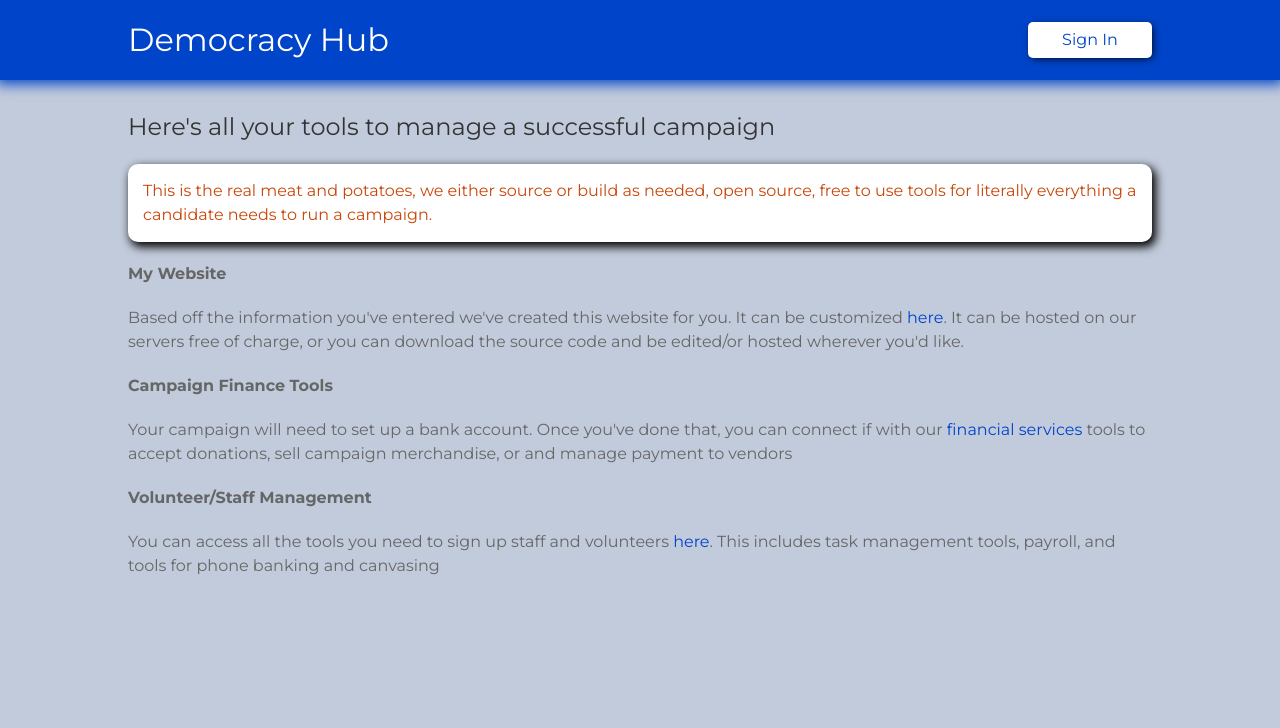
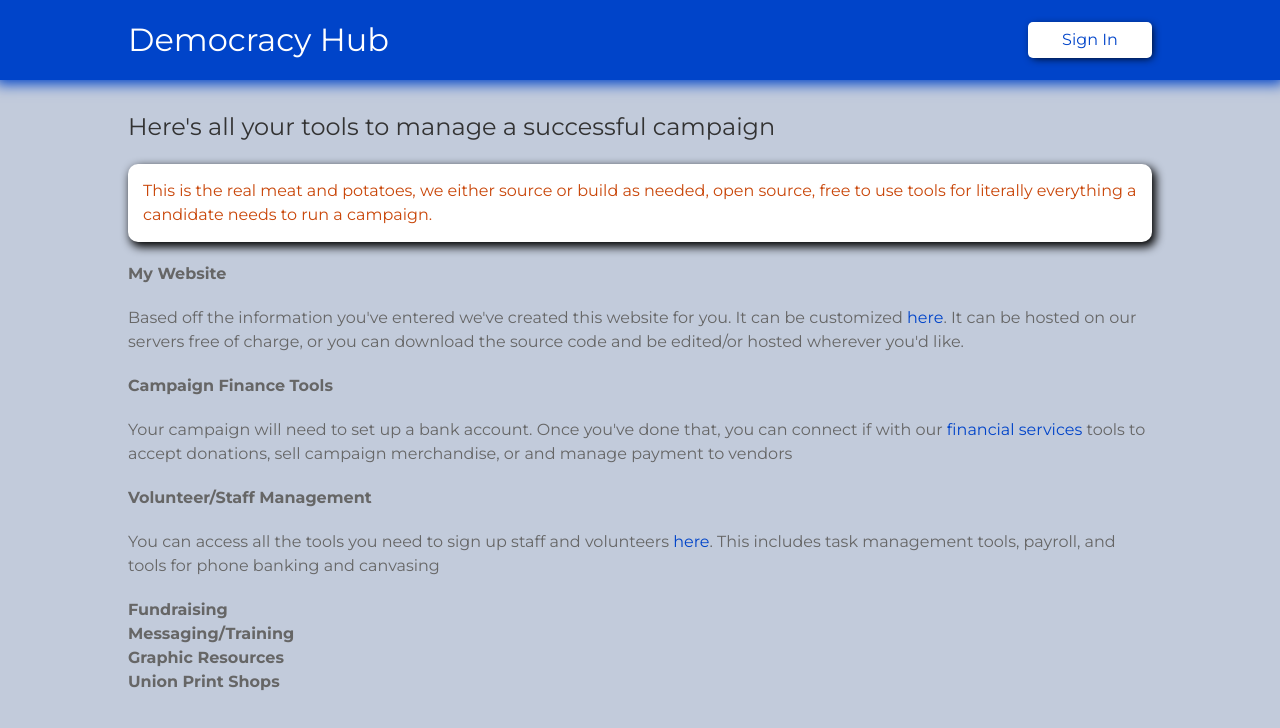
Before and after one commit to hobberwickey/the-primary-tool, a React (Create React App) app: page /candidate/tools in a window 1280 px wide. Shown: the top 728 px of the page. Built offline with nearby package versions, Linux system fonts and the light colour scheme.

Commit message:
Adding more tool categories per Zac's suggestions

```diff
--- a/src/pages/candidate-tools.js
+++ b/src/pages/candidate-tools.js
@@ -49,6 +49,22 @@ export const CandidateTools = () => {
           banking and canvasing
         </p>
       </div>
+
+      <div className="tool volunteers">
+        <label>Fundraising</label>
+      </div>
+
+      <div className="tool volunteers">
+        <label>Messaging/Training</label>
+      </div>
+
+      <div className="tool volunteers">
+        <label>Graphic Resources</label>
+      </div>
+
+      <div className="tool volunteers">
+        <label>Union Print Shops</label>
+      </div>
     </section>
   );
 };
```
